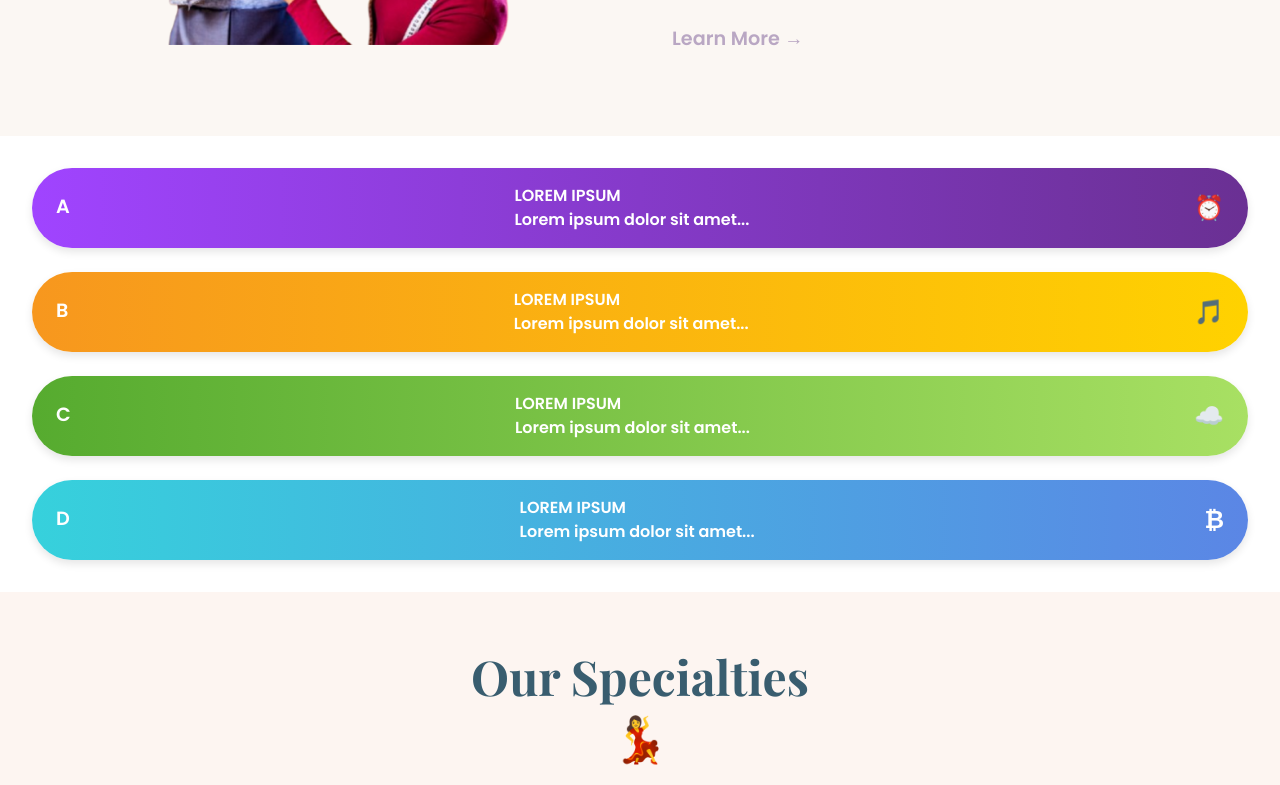
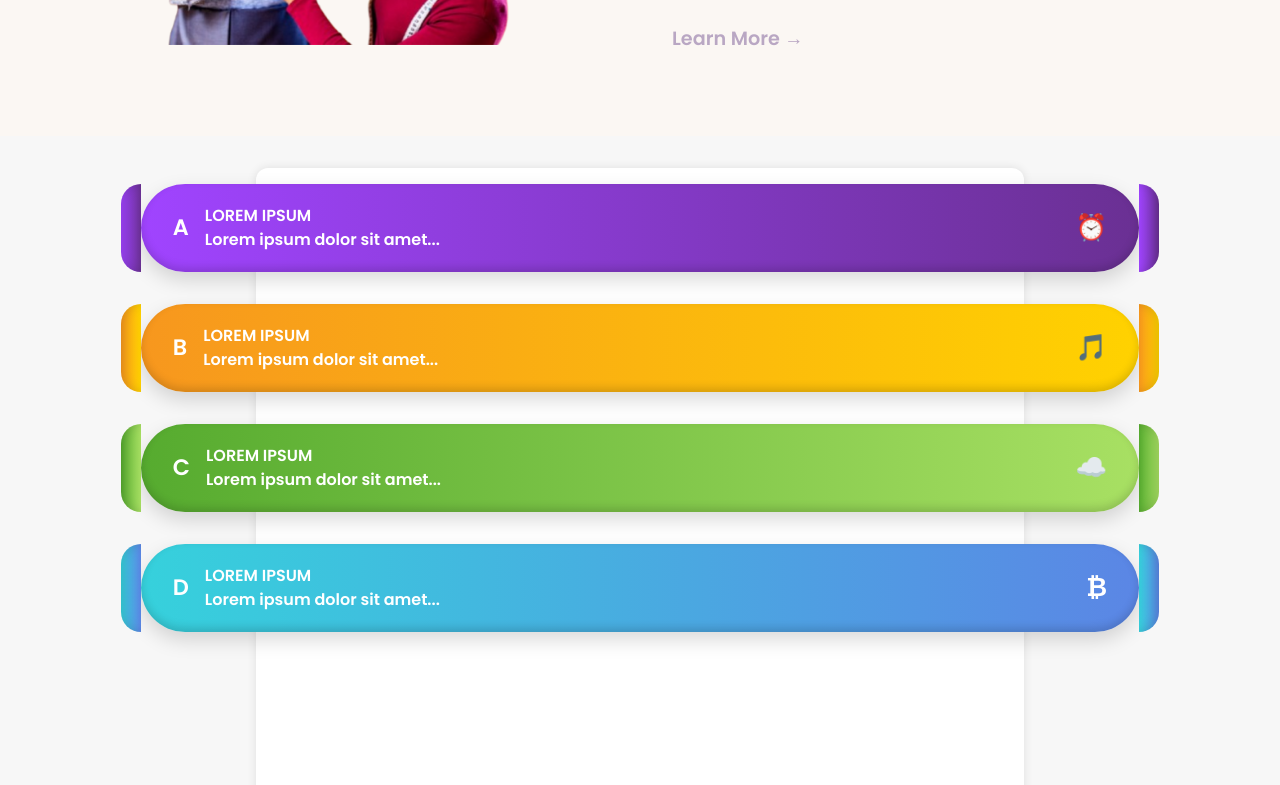
Before and after one commit to GrivitDev/purityKulture, a Next.js app: page / in a window 1280 px wide. Shown: the part 1140-1925 px from the top of the page. Built offline with nearby package versions, Linux system fonts and the light colour scheme; no server answers.

Commit message:
Auto update

```diff
--- a/src/components/Infographic.tsx
+++ b/src/components/Infographic.tsx
@@ -1,3 +1,5 @@
+'use client';
+
 import styles from '@/styles/Infographic.module.css';
 import { motion } from 'framer-motion';
 
@@ -10,17 +12,18 @@ const data = [
 
 export default function Infographic() {
   return (
-    <div className={styles.container}>
+    <div className={styles.wrapper}>
+      <div className={styles.centerStrip}></div>
       {data.map((item, index) => (
         <motion.div
           key={item.letter}
           className={`${styles.ribbon} ${styles[item.color]}`}
-          initial={{ opacity: 0, x: -100 }}
+          initial={{ opacity: 0, x: -150 }}
           animate={{ opacity: 1, x: 0 }}
-          transition={{ delay: index * 0.3, duration: 0.6 }}
+          transition={{ delay: index * 0.25, duration: 0.6 }}
         >
           <span className={styles.letter}>{item.letter}</span>
-          <div>
+          <div className={styles.text}>
             <h4>LOREM IPSUM</h4>
             <p>Lorem ipsum dolor sit amet...</p>
           </div>
--- a/src/styles/Infographic.module.css
+++ b/src/styles/Infographic.module.css
@@ -1,34 +1,84 @@
-.container {
-    padding: 2rem;
+.wrapper {
+    position: relative;
+    padding: 3rem 1rem;
     display: flex;
     flex-direction: column;
-    gap: 1.5rem;
+    align-items: center;
+    gap: 2rem;
+    background-color: #f7f7f7;
+    min-height: 100vh;
+  }
+
+  .centerStrip {
+    position: absolute;
+    top: 2rem;
+    bottom: 2rem;
+    width: 60%;
     background: #fff;
+    border-radius: 12px;
+    z-index: 0;
+    box-shadow: 0 0 10px rgba(0, 0, 0, 0.1);
   }
 
   .ribbon {
+    position: relative;
     display: flex;
+    align-items: center;
     justify-content: space-between;
-    align-items: center;
-    padding: 1rem 1.5rem;
+    padding: 1.25rem 2rem;
     border-radius: 50px;
-    color: #fff;
     font-weight: bold;
-    box-shadow: 0 4px 8px rgba(0,0,0,0.1);
-    transform: skewX(-10deg);
+    width: 80%;
+    z-index: 1;
+    box-shadow:
+      inset 0 -4px 8px rgba(0, 0, 0, 0.15),
+      0 8px 20px rgba(0, 0, 0, 0.15);
+    background-size: 200% auto;
+    color: white;
+  }
+
+  .ribbon::before,
+  .ribbon::after {
+    content: '';
+    position: absolute;
+    top: 0;
+    width: 20px;
+    height: 100%;
+    background: inherit;
+    z-index: -1;
+  }
+
+  .ribbon::before {
+    left: -20px;
+    border-top-left-radius: 50px;
+    border-bottom-left-radius: 50px;
+    box-shadow: inset 4px 0 8px rgba(0, 0, 0, 0.1);
+  }
+
+  .ribbon::after {
+    right: -20px;
+    border-top-right-radius: 50px;
+    border-bottom-right-radius: 50px;
+    box-shadow: inset -4px 0 8px rgba(0, 0, 0, 0.1);
   }
 
   .letter {
-    font-size: 1.2rem;
+    font-size: 1.4rem;
+    margin-right: 1rem;
     flex-shrink: 0;
   }
 
+  .text {
+    flex-grow: 1;
+  }
+
   .icon {
-    font-size: 1.5rem;
+    font-size: 1.6rem;
+    margin-left: 1rem;
     flex-shrink: 0;
   }
 
-  /* Gradient Colors */
+  /* Ribbon Color Themes */
   .ribbonPurple {
     background: linear-gradient(90deg, #a044ff, #6a3093);
   }
```
